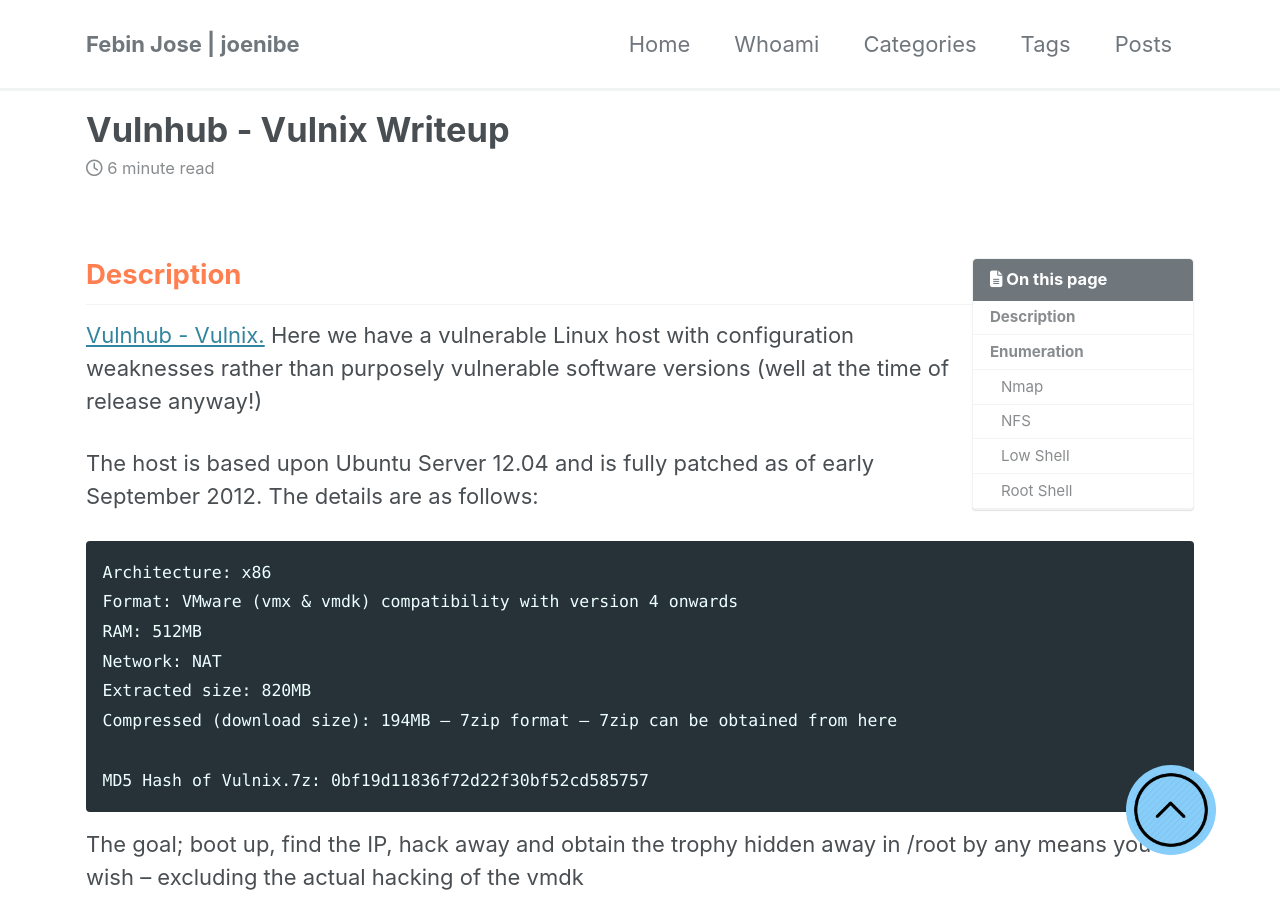
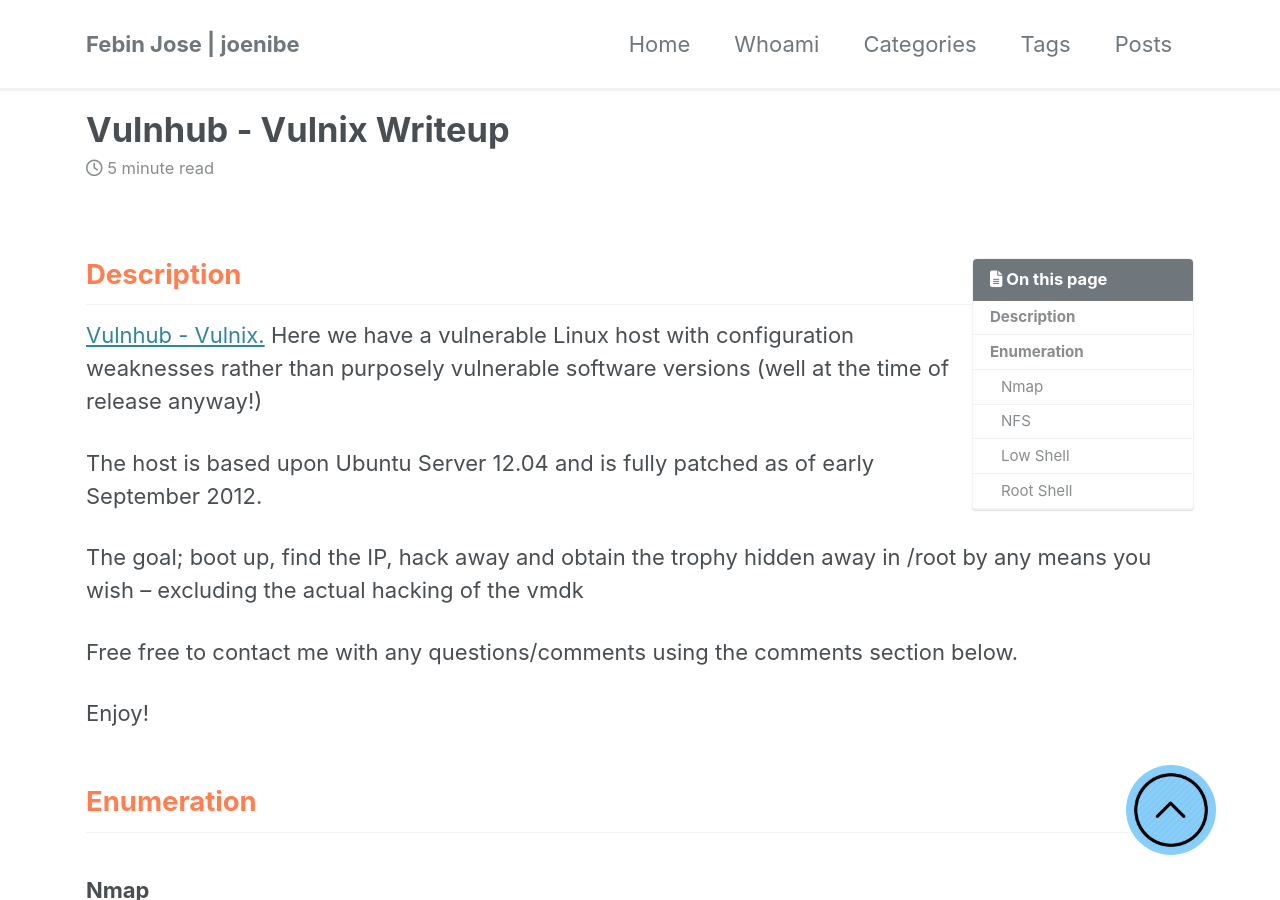
Before and after one commit to JoeNibe/JoeNibe.github.io, a Jekyll site: the page built from _posts/vulnhub/2020-04-25-vulnix.md, in a window 1280 px wide and 900 px high. Built offline with Jekyll 4.4.1, drawn with Linux system fonts in a browser that asks for light colours; cached includes are drawn as plain includes; nearby versions of some CDN libraries.

Commit message:
Update 2020-04-25-vulnix.md

```diff
--- a/_posts/vulnhub/2020-04-25-vulnix.md
+++ b/_posts/vulnhub/2020-04-25-vulnix.md
@@ -10,16 +10,8 @@
 ## Description
 [Vulnhub - Vulnix.](https://www.vulnhub.com/entry/hacklab-vulnix,48/) Here we have a vulnerable Linux host with configuration weaknesses rather than purposely vulnerable software versions (well at the time of release anyway!)
 
-The host is based upon Ubuntu Server 12.04 and is fully patched as of early September 2012. The details are as follows:
+The host is based upon Ubuntu Server 12.04 and is fully patched as of early September 2012.
 
-    Architecture: x86
-    Format: VMware (vmx & vmdk) compatibility with version 4 onwards
-    RAM: 512MB
-    Network: NAT
-    Extracted size: 820MB
-    Compressed (download size): 194MB – 7zip format – 7zip can be obtained from here
-
-    MD5 Hash of Vulnix.7z: 0bf19d11836f72d22f30bf52cd585757
 
 The goal; boot up, find the IP, hack away and obtain the trophy hidden away in /root by any means you wish – excluding the actual hacking of the vmdk
 
```
